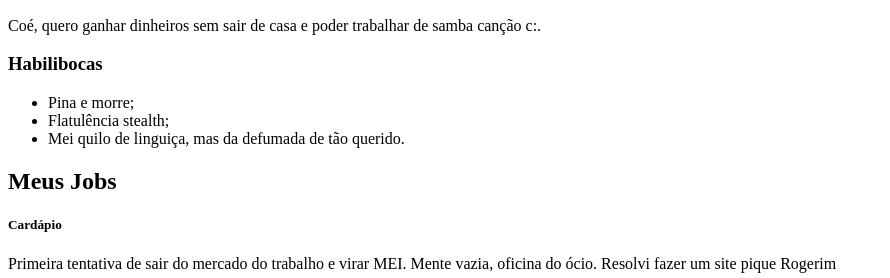
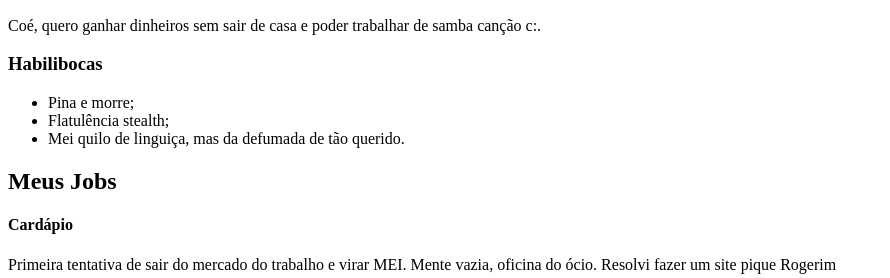
Before and after one commit to Capivarios/Site, a plain HTML site: page index.html in a window 1280 px wide. Shown: the part 522-800 px from the top of the page, without its empty margins (0-890 px from the left). Drawn offline with Linux system fonts and the light colour scheme.

```diff
--- a/index.html
+++ b/index.html
@@ -47,7 +47,7 @@
                 <h2>Meus Jobs</h2>
 
                 <article>
-                    <h5>Cardápio</h5>
+                    <h4>Cardápio</h4>
 
                     <p>
                         Primeira tentativa de sair do mercado do trabalho e virar MEI. Mente vazia, oficina do ócio. Resolvi fazer um site pique Rogerim
```
